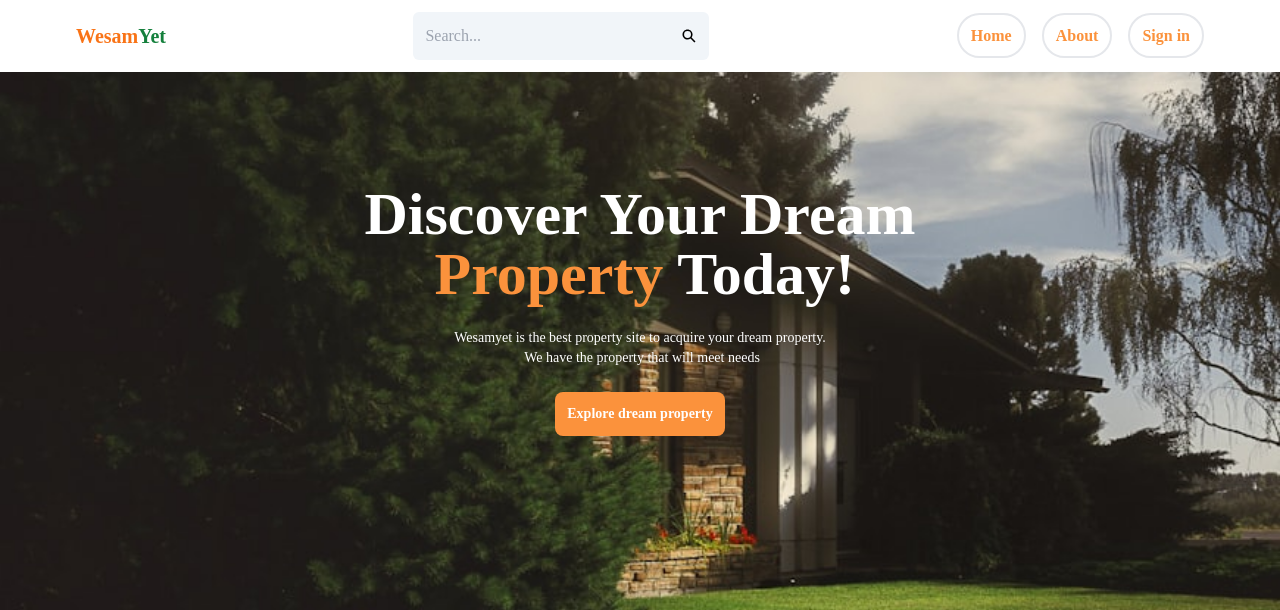
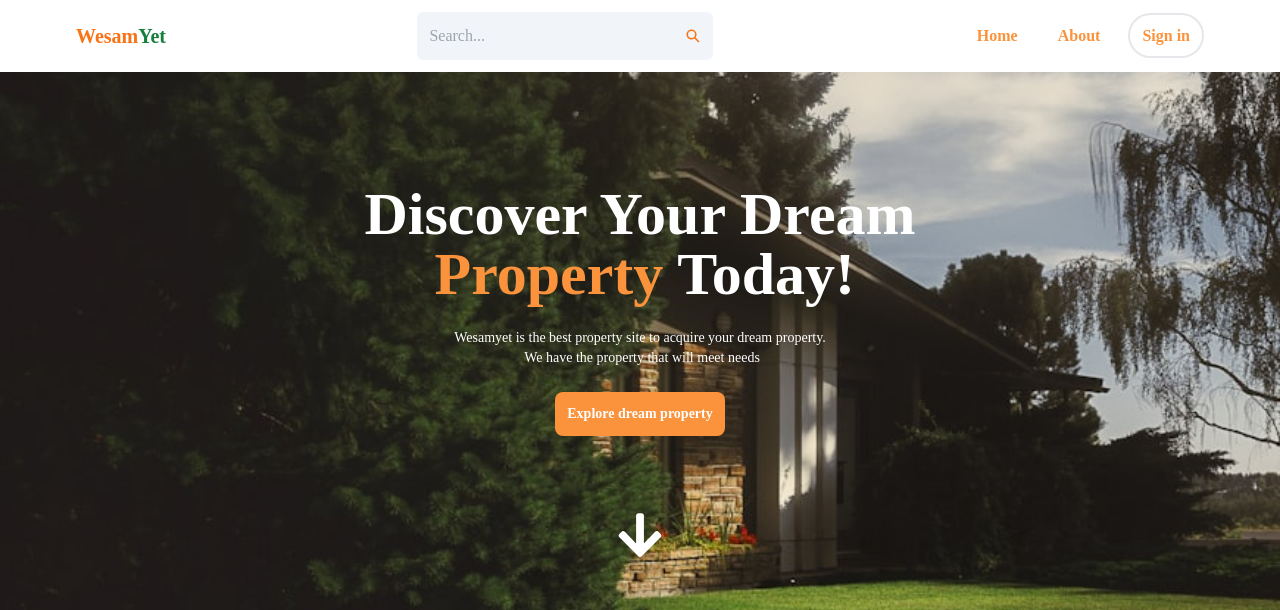
Before and after one commit to ayobaj/wesamyet, a React (Vite) app in the folder frontend/: page / in a window 1280 px wide. Shown: the top 610 px of the page. Built offline with nearby package versions, Linux system fonts and the light colour scheme; no server answers; a web font is replaced by a local one.

Commit message:
upgrade for user friendliness

```diff
--- a/frontend/src/components/NavBar.jsx
+++ b/frontend/src/components/NavBar.jsx
@@ -55,7 +55,7 @@ const NavBar = () => {
                 <input onChange={(e)=>setSearchTerm(e.target.value)} value={searchTerm} type="text" className="bg-transparent focus:outline-none w-24 sm:w-64" placeholder="Search..."/>
 
                 <button>
-                <IoSearchSharp className="text-black"/>
+                <IoSearchSharp className="text-orange-500"/>
                 </button>
 
             </form>
@@ -63,11 +63,11 @@ const NavBar = () => {
             <ul className=" flex space-x-4">
 
                 <Link to="/">
-                <li className="hidden sm:inline text-orange-400 font-bold hover:bg-orange-400 hover:text-white border-2 p-3 rounded-full ">Home</li>
+                <li className="hidden sm:inline text-orange-400 font-bold hover:bg-orange-400 hover:text-white  p-3 rounded-full ">Home</li>
                 </Link>
 
                 <Link to="/about">
-                <li className="hidden sm:inline text-orange-400 font-bold hover:bg-orange-400 hover:text-white border-2 p-3 rounded-full">About</li>
+                <li className="hidden sm:inline text-orange-400 font-bold hover:bg-orange-400 hover:text-white p-3 rounded-full">About</li>
                 </Link>
 
                 <Link to="/profile">
--- a/frontend/src/pages/Home.jsx
+++ b/frontend/src/pages/Home.jsx
@@ -6,6 +6,8 @@ import 'swiper/css/bundle';
 import SwiperCore from 'swiper';
 import {Navigation} from 'swiper/modules';
 import ListingCard from '../components/ListingCard';
+import { FaArrowDown } from "react-icons/fa";
+
 
 
 
@@ -70,6 +72,9 @@ const Home = () => {
                 <Link className="lg:mx-auto p-3 rounded-lg w-fit text-xs sm:text-sm text-white font-bold hover:shadow-lg hover:bg-orange-300 bg-orange-400 " to={"/search"}>
                     Explore dream property
                 </Link>
+                <div className="self-center text-[50px] mt-[50px]">
+                    <FaArrowDown className="text-white "/>
+                </div>
             </div>
 
 
```
